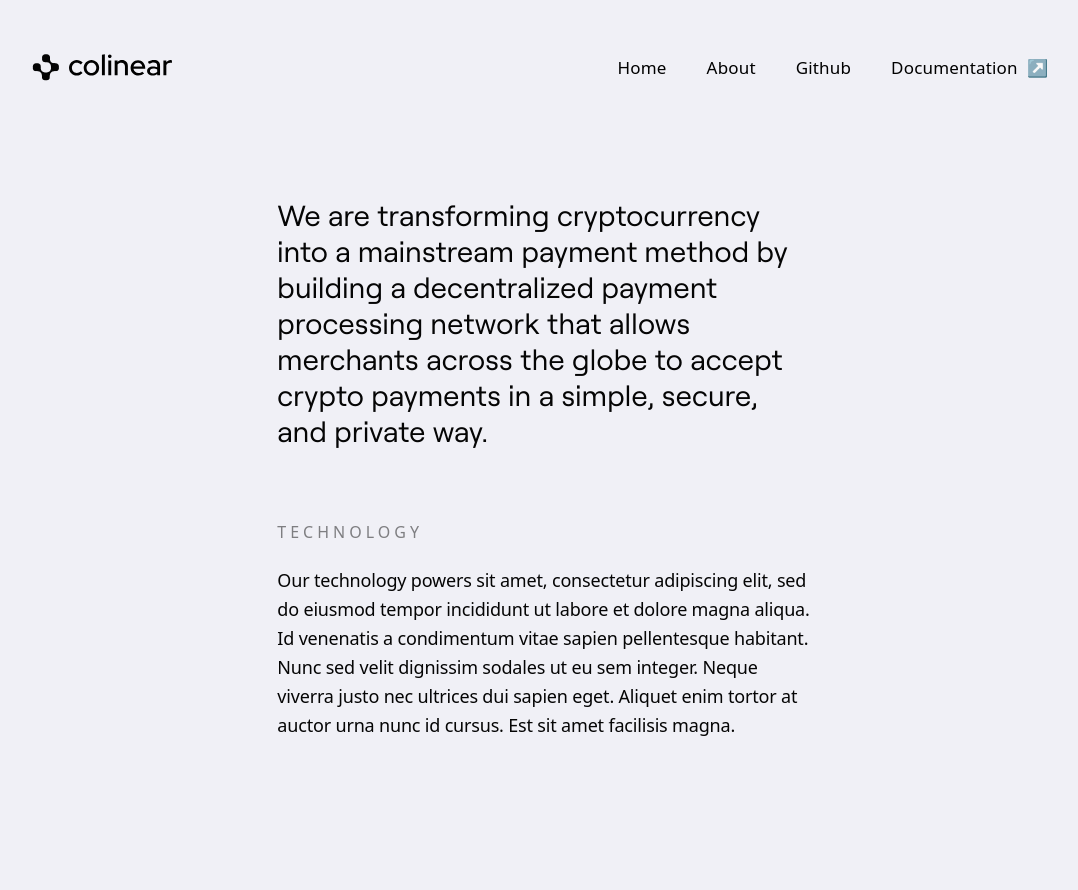
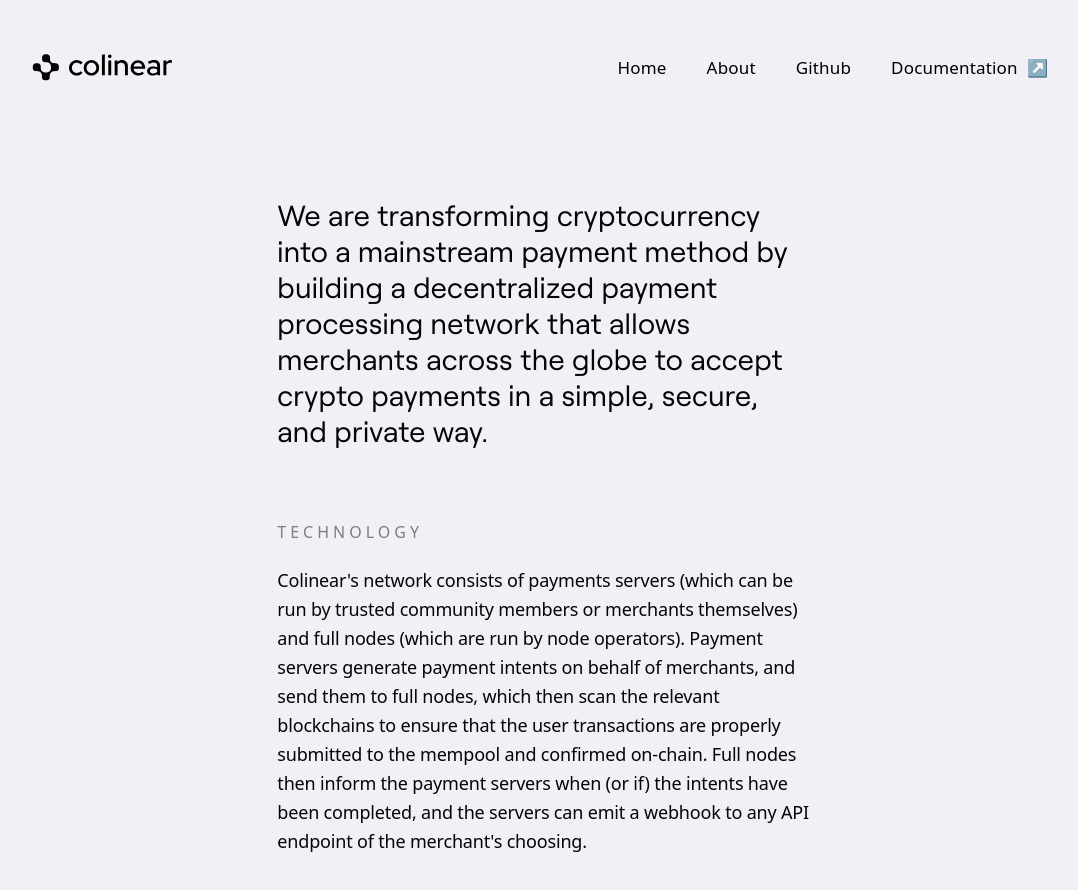
Before and after one commit to colinear-labs/colinear-website, a Nuxt app: page /about in a window 1280 px wide. Shown: the top 890 px of the page, without its empty margins (96-1174 px from the left). Built offline with nearby package versions, Linux system fonts and the light colour scheme.

Commit message:
populate about page

```diff
--- a/pages/about.vue
+++ b/pages/about.vue
@@ -11,26 +11,29 @@
         Technology
       </h3>
       <p class="font-roboto" data-aos="fade-up">
-        Our technology powers sit amet, consectetur adipiscing elit, sed do
-        eiusmod tempor incididunt ut labore et dolore magna aliqua. Id venenatis
-        a condimentum vitae sapien pellentesque habitant. Nunc sed velit
-        dignissim sodales ut eu sem integer. Neque viverra justo nec ultrices
-        dui sapien eget. Aliquet enim tortor at auctor urna nunc id cursus. Est
-        sit amet facilisis magna.
+        Colinear's network consists of payments servers (which can be run by
+        trusted community members or merchants themselves) and full nodes (which are run by
+        node operators). Payment servers generate payment intents on behalf of merchants, and
+        send them to full nodes, which then scan the relevant blockchains to ensure that the
+        user transactions are properly submitted to the mempool and confirmed on-chain. Full nodes
+        then inform the payment servers when (or if) the intents have been completed, and the servers
+        can emit a webhook to any API endpoint of the merchant's choosing.
       </p>
       <h3 class="font-roboto uppercase mt-16 mb-4" data-aos="fade-in">
         ECOSYSTEM
       </h3>
       <p class="font-roboto" data-aos="fade-in">
-        Ecosystem gravida cum sociis natoque penatibus et magnis. Enim nulla
-        aliquet porttitor lacus luctus accumsan tortor. Purus semper eget duis
-        at tellus at urna. Eros donec ac odio tempor orci. Vel fringilla est
-        ullamcorper eget nulla facilisi. Viverra suspendisse potenti nullam ac
-        tortor vitae. Pulvinar etiam non quam lacus suspendisse faucibus.
-        Tristique risus nec feugiat in fermentum posuere urna nec tincidunt.
+        Node operators are rewarded for processing payments through the minting of a
+        governance token (CLR), which can be used for protocol governance votes. If
+        the operators would not like to participate, they are able to simply liquidate
+        their CLR tokens on an exchange so that others can buy them and participate.
+        As CLR will have a set inflation rate to reward operators, protocol votes will
+        burn CLR to keep the token supply in relative equilibrium.
       </p>
 
-      <h3 class="font-roboto uppercase mt-16 mb-4" data-aos="fade-in">TEAM</h3>
+      <!-- Add team section back in later -->
+
+      <!-- <h3 class="font-roboto uppercase mt-16 mb-4" data-aos="fade-in">TEAM</h3>
       <p class="font-roboto" data-aos="fade-in">
         The team donec ac odio tempor orci. Vel fringilla est ullamcorper eget
         nulla facilisi. Viverra suspendisse potenti nullam ac tortor vitae.
@@ -43,7 +46,7 @@
         Pellentesque elit eget gravida cum sociis natoque. Enim blandit volutpat
         maecenas volutpat. Posuere morbi leo urna molestie. Id semper risus in
         hendrerit gravida rutrum quisque non tellus.
-      </p>
+      </p> -->
     </div>
     <Footer />
   </div>
```
